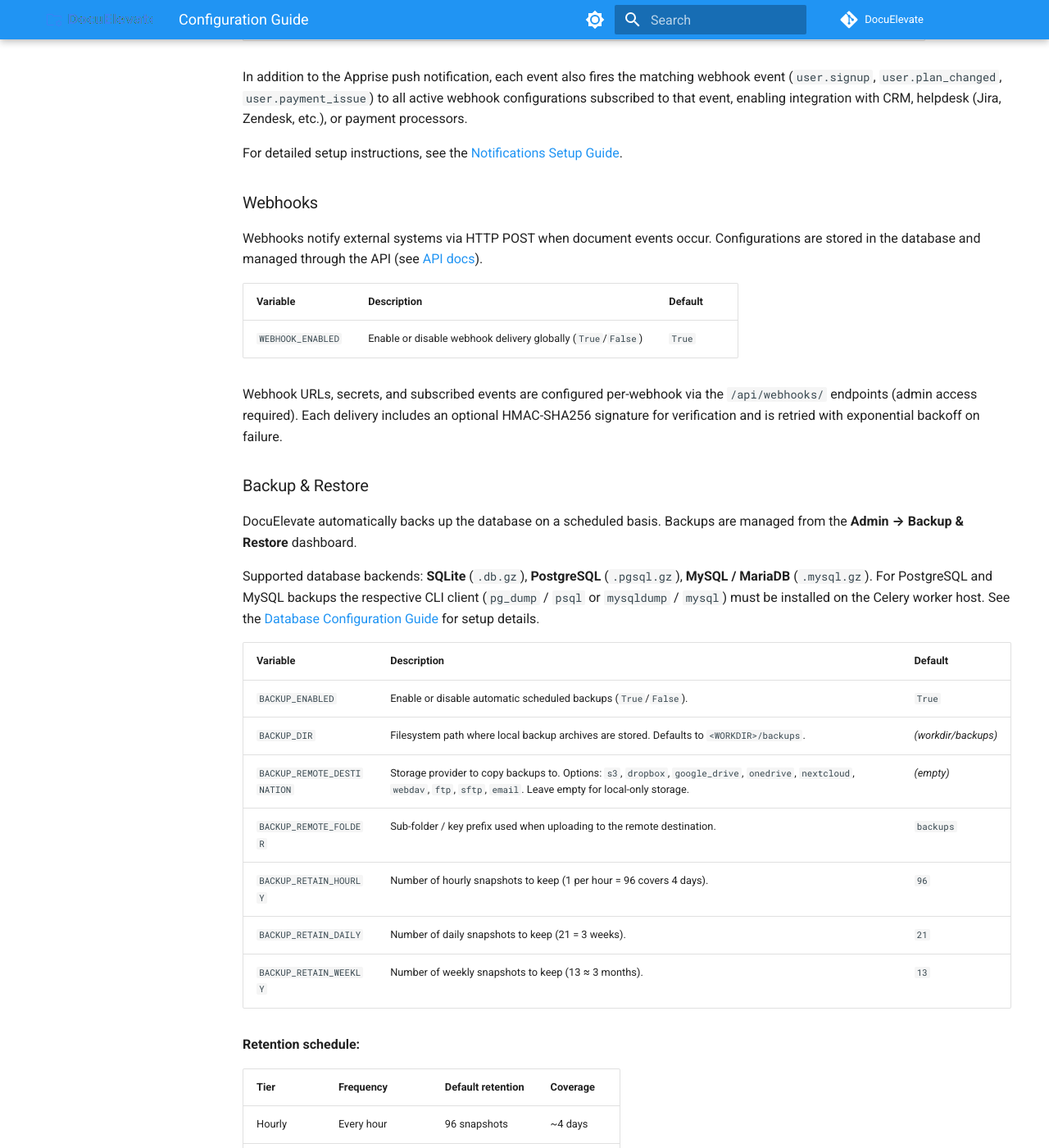
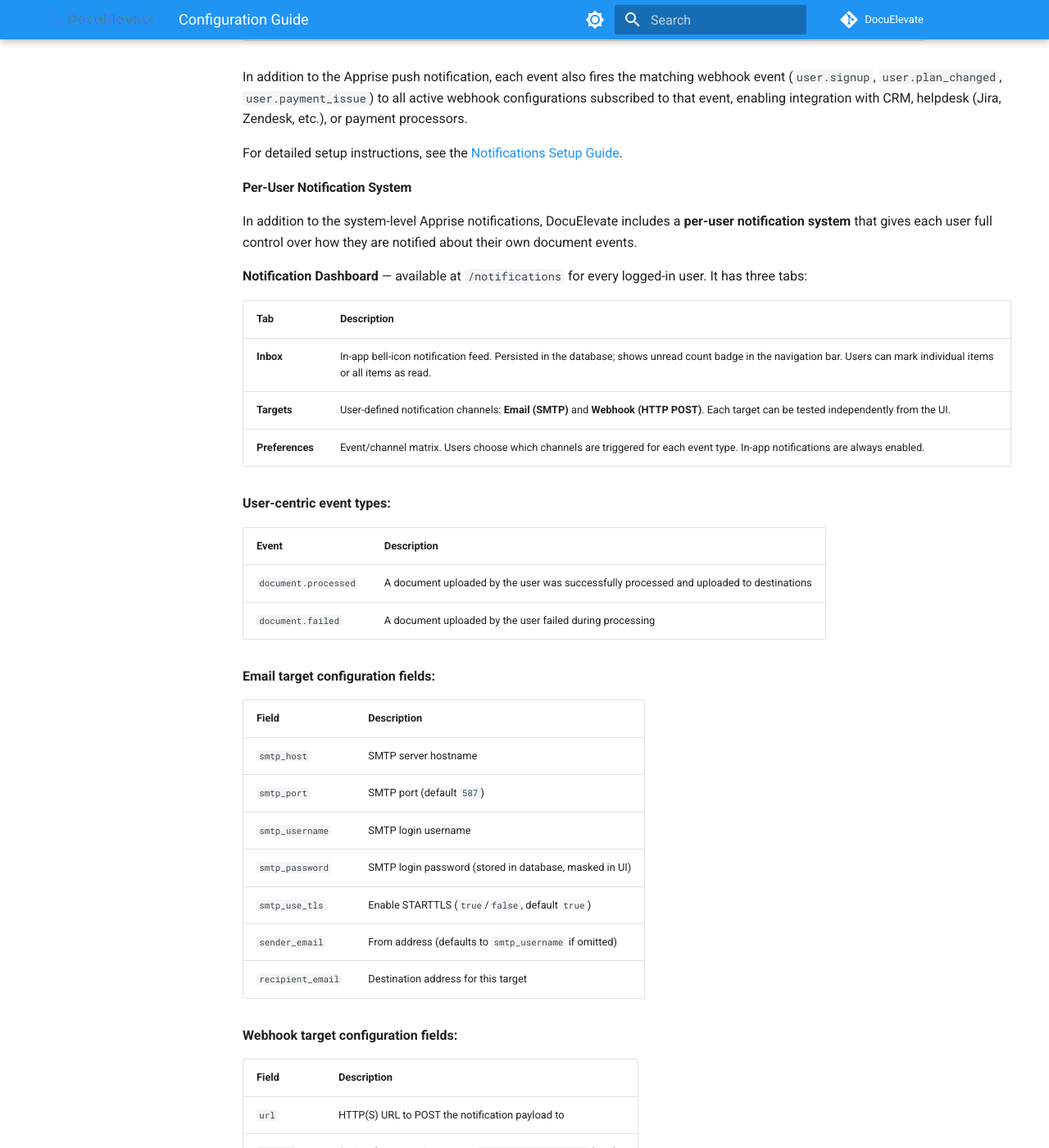
Before and after one commit to christianlouis/DocuElevate, an MkDocs documentation site: the page built from docs/ConfigurationGuide.md, in a window 1280 px wide and 1400 px high, scrolled down 30036 px. Shown: the whole window at 82% size. Built offline with MkDocs 1.6.1 and Material for MkDocs 9.7.7, drawn with Linux system fonts in a browser that asks for light colours; comment, search, counter and statistics services are not loaded; some of the changed text lies outside the part shown.

Commit message:
docs: add per-user notification system documentation to ConfigurationGuide.md
Co-authored-by: christianlouis <361235+christianlouis@users.noreply.github.com>

````diff
--- a/docs/ConfigurationGuide.md
+++ b/docs/ConfigurationGuide.md
@@ -1070,6 +1070,55 @@ payment processors.
 
 For detailed setup instructions, see the [Notifications Setup Guide](NotificationsSetup.md).
 
+#### Per-User Notification System
+
+In addition to the system-level Apprise notifications, DocuElevate includes a **per-user notification system** that gives each user full control over how they are notified about their own document events.
+
+**Notification Dashboard** — available at `/notifications` for every logged-in user. It has three tabs:
+
+| Tab | Description |
+|-----|-------------|
+| **Inbox** | In-app bell-icon notification feed. Persisted in the database; shows unread count badge in the navigation bar. Users can mark individual items or all items as read. |
+| **Targets** | User-defined notification channels: **Email (SMTP)** and **Webhook (HTTP POST)**. Each target can be tested independently from the UI. |
+| **Preferences** | Event/channel matrix. Users choose which channels are triggered for each event type. In-app notifications are always enabled. |
+
+**User-centric event types:**
+
+| Event | Description |
+|-------|-------------|
+| `document.processed` | A document uploaded by the user was successfully processed and uploaded to destinations |
+| `document.failed` | A document uploaded by the user failed during processing |
+
+**Email target configuration fields:**
+
+| Field | Description |
+|-------|-------------|
+| `smtp_host` | SMTP server hostname |
+| `smtp_port` | SMTP port (default `587`) |
+| `smtp_username` | SMTP login username |
+| `smtp_password` | SMTP login password (stored in database, masked in UI) |
+| `smtp_use_tls` | Enable STARTTLS (`true`/`false`, default `true`) |
+| `sender_email` | From address (defaults to `smtp_username` if omitted) |
+| `recipient_email` | Destination address for this target |
+
+**Webhook target configuration fields:**
+
+| Field | Description |
+|-------|-------------|
+| `url` | HTTP(S) URL to POST the notification payload to |
+| `secret` | Optional secret string sent as `X-DocuElevate-Secret` header |
+
+**Webhook payload format:**
+```json
+{
+  "event": "document.processed",
+  "title": "Document processed: invoice.pdf",
+  "message": "Your document 'invoice.pdf' has been successfully processed and uploaded."
+}
+```
+
+> **Note:** There are no additional environment variables for the per-user notification system — all settings are stored in the database and managed through the user-facing `/notifications` dashboard.
+
 ### Webhooks
 
 Webhooks notify external systems via HTTP POST when document events occur.
````
